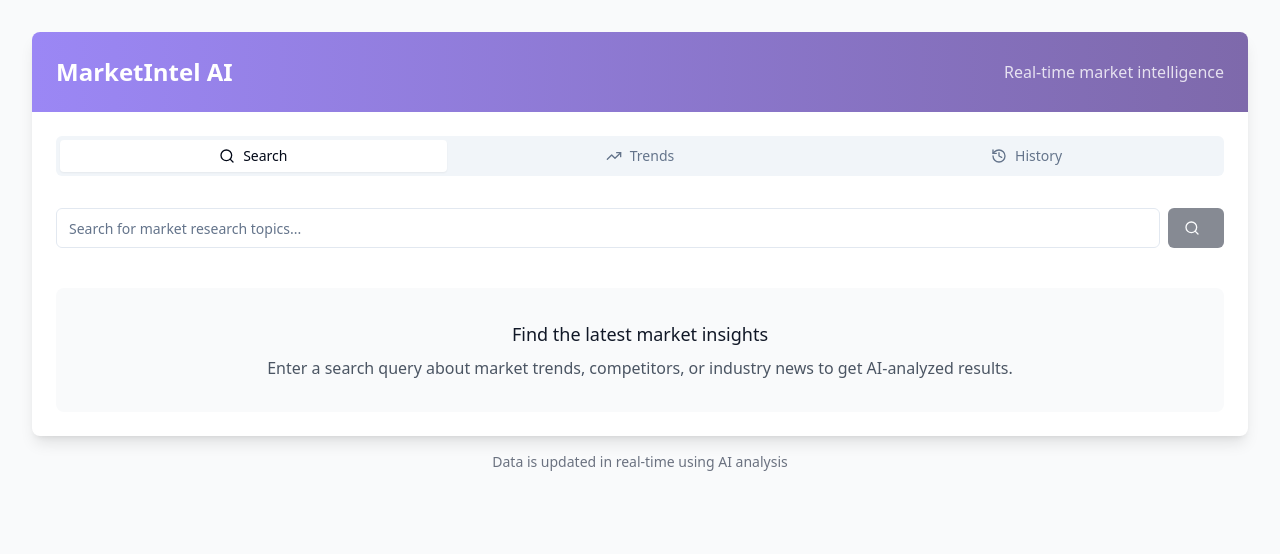
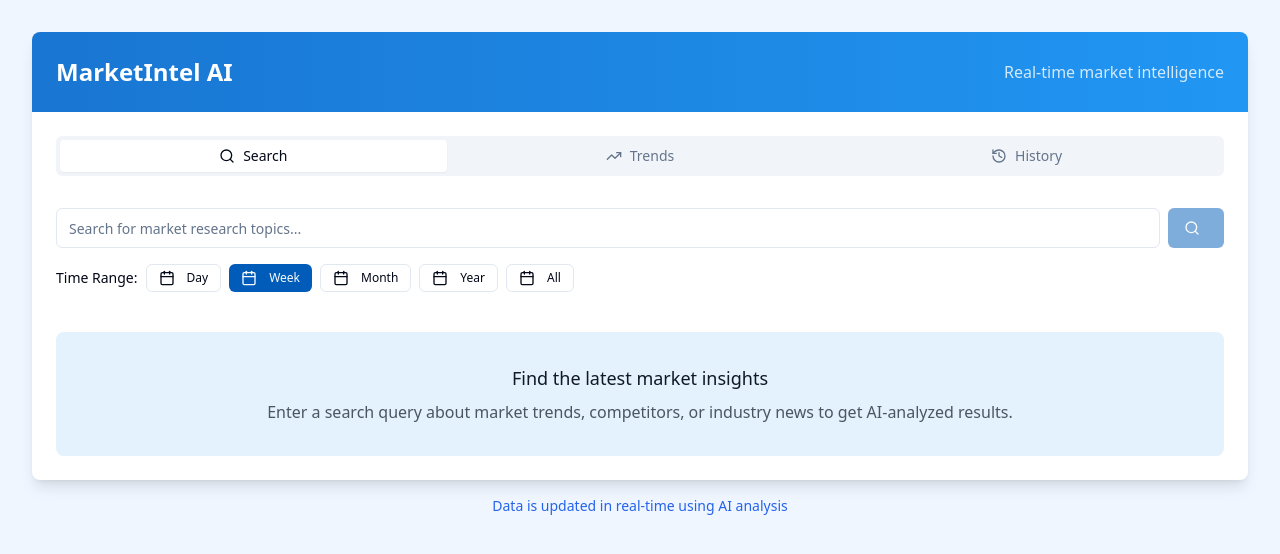
Before and after one commit to RamcoGIS/market-intel-insights, a React (Vite) app: page /market-research in a window 1280 px wide. Shown: the top 554 px of the page. Built offline with nearby package versions, Linux system fonts and the light colour scheme.

Commit message:
Refactor: Implement UI changes and search options
- Change color theme to blue shades.
- Add search options (day/month/week/year) to the Search tab.
- Implement functionality to show search details on history topic click.

```diff
--- a/src/components/HistoryPanel.tsx
+++ b/src/components/HistoryPanel.tsx
@@ -13,6 +13,7 @@ export function HistoryPanel() {
     sentiment: [] as Sentiment[],
     impact: [] as Impact[],
   });
+  const [activeQuery, setActiveQuery] = useState<string | null>(null);
 
   const toggleItem = (id: string) => {
     setOpenItems(prev => ({
@@ -84,8 +85,19 @@ export function HistoryPanel() {
     // In a real app, this would open a dialog or redirect to enhance the query
   };
 
+  const handleViewDetails = (queryId: string) => {
+    setActiveQuery(activeQuery === queryId ? null : queryId);
+  };
+
+  // If a query is active, show only that query's results
+  const activeQueryData = activeQuery
+    ? sampleSearchQueries.find(q => q.id === activeQuery)
+    : null;
+
   return (
     <div className="space-y-6">
+      {!activeQueryData ? (
+        <>
           <div className="sticky top-0 bg-background pt-2 pb-4 z-10">
             <h2 className="text-lg font-semibold mb-3">Search History</h2>
 
@@ -148,6 +160,14 @@ export function HistoryPanel() {
                         <Button
                           size="sm"
                           variant="outline"
+                          onClick={() => handleViewDetails(queryItem.id)}
+                        >
+                          <Search className="mr-1 h-4 w-4" />
+                          View Details
+                        </Button>
+                        <Button
+                          size="sm"
+                          variant="outline"
                           onClick={() => handleRerun(queryItem.query)}
                         >
                           <RefreshCcw className="mr-1 h-4 w-4" />
@@ -165,10 +185,30 @@ export function HistoryPanel() {
                   </div>
                   <CollapsibleContent className="px-4 pb-4">
                     <div className="pt-2 border-t">
-                  <h4 className="text-sm font-medium text-gray-500 mb-3">Results</h4>
-                  {queryItem.results.map(result => (
-                    <SearchResultCard key={result.id} result={result} />
+                      <h4 className="text-sm font-medium text-gray-500 mb-3">Results Summary</h4>
+                      <div>
+                        <p className="text-sm text-gray-600 mb-2">
+                          {queryItem.results.length} results •
+                          <span className="ml-1">{
+                            queryItem.results.filter(r => r.sentiment === 'positive').length
+                          } positive, </span>
+                          <span>{
+                            queryItem.results.filter(r => r.sentiment === 'negative').length
+                          } negative</span>
+                        </p>
+                        <div className="flex flex-wrap gap-1">
+                          {queryItem.results.slice(0, 3).map((result, i) => (
+                            <span key={i} className="text-xs bg-gray-100 px-2 py-1 rounded-full">
+                              {result.headline.substring(0, 20)}...
+                            </span>
                           ))}
+                          {queryItem.results.length > 3 && (
+                            <span className="text-xs bg-gray-100 px-2 py-1 rounded-full">
+                              +{queryItem.results.length - 3} more
+                            </span>
+                          )}
+                        </div>
+                      </div>
                     </div>
                   </CollapsibleContent>
                 </Collapsible>
@@ -179,6 +219,28 @@ export function HistoryPanel() {
               </div>
             )}
           </div>
+        </>
+      ) : (
+        <div className="space-y-4">
+          <div className="flex items-center justify-between">
+            <h2 className="text-xl font-semibold">{activeQueryData.query}</h2>
+            <Button variant="outline" onClick={() => setActiveQuery(null)}>
+              Back to History
+            </Button>
+          </div>
+
+          <div className="flex items-center text-sm text-gray-500 mb-4">
+            <Calendar className="mr-1 h-4 w-4" />
+            {formatDate(activeQueryData.timestamp)}
+          </div>
+
+          <div className="space-y-4 mt-4">
+            {activeQueryData.results.map(result => (
+              <SearchResultCard key={result.id} result={result} />
+            ))}
+          </div>
+        </div>
+      )}
     </div>
   );
 }
--- a/src/components/SearchPanel.tsx
+++ b/src/components/SearchPanel.tsx
@@ -4,8 +4,8 @@ import { SearchResultCard } from "./SearchResultCard";
 import { sampleSearchResults } from "../data/sample-market-data";
 import { Input } from "@/components/ui/input";
 import { Button } from "@/components/ui/button";
-import { SearchResult, Sentiment, Impact } from "../types/market-research";
-import { Search } from "lucide-react";
+import { SearchResult, Sentiment, Impact, TimeRange } from "../types/market-research";
+import { Search, Calendar } from "lucide-react";
 
 export function SearchPanel() {
   const [query, setQuery] = useState("");
@@ -14,6 +14,7 @@ export function SearchPanel() {
   const [filters, setFilters] = useState({
     sentiment: [] as Sentiment[],
     impact: [] as Impact[],
+    timeRange: 'week' as TimeRange
   });
 
   const handleSearch = (e: React.FormEvent) => {
@@ -61,6 +62,13 @@ export function SearchPanel() {
     });
   };
 
+  const setTimeRange = (timeRange: TimeRange) => {
+    setFilters(prev => ({
+      ...prev,
+      timeRange
+    }));
+  };
+
   const filteredResults = results.filter(result => {
     // If no filters are selected, show all results
     if (filters.sentiment.length === 0 && filters.impact.length === 0) {
@@ -91,6 +99,24 @@ export function SearchPanel() {
             {isSearching ? "Searching..." : <Search className="mr-2 h-4 w-4" />}
           </Button>
         </form>
+
+        <div className="flex flex-wrap gap-2 mt-4">
+          <div className="flex items-center gap-2">
+            <span className="text-sm font-medium">Time Range:</span>
+            {(['day', 'week', 'month', 'year', 'all'] as TimeRange[]).map(timeRange => (
+              <Button
+                key={timeRange}
+                variant={filters.timeRange === timeRange ? "default" : "outline"}
+                size="sm"
+                onClick={() => setTimeRange(timeRange)}
+                className="h-7 text-xs capitalize"
+              >
+                <Calendar className="mr-1 h-3 w-3" />
+                {timeRange}
+              </Button>
+            ))}
+          </div>
+        </div>
 
         {results.length > 0 && (
           <div className="flex flex-wrap gap-2 mt-4">
@@ -141,7 +167,7 @@ export function SearchPanel() {
             Searching...
           </div>
         ) : (
-          <div className="bg-gray-50 rounded-lg p-8 text-center">
+          <div className="bg-brand-light rounded-lg p-8 text-center">
             <h3 className="text-lg font-medium text-gray-900 mb-2">Find the latest market insights</h3>
             <p className="text-gray-600">
               Enter a search query about market trends, competitors, or industry news to get AI-analyzed results.
--- a/src/index.css
+++ b/src/index.css
@@ -1,3 +1,4 @@
+
 @tailwind base;
 @tailwind components;
 @tailwind utilities;
@@ -13,7 +14,7 @@
     --popover: 0 0% 100%;
     --popover-foreground: 222.2 84% 4.9%;
 
-    --primary: 222.2 47.4% 11.2%;
+    --primary: 210 100% 36%; /* Blue shade */
     --primary-foreground: 210 40% 98%;
 
     --secondary: 210 40% 96.1%;
@@ -61,7 +62,7 @@
     --popover: 222.2 84% 4.9%;
     --popover-foreground: 210 40% 98%;
 
-    --primary: 210 40% 98%;
+    --primary: 210 100% 52%; /* Brighter blue for dark mode */
     --primary-foreground: 222.2 47.4% 11.2%;
 
     --secondary: 217.2 32.6% 17.5%;
--- a/src/pages/Index.tsx
+++ b/src/pages/Index.tsx
@@ -4,15 +4,29 @@ import { Link } from "react-router-dom";
 
 const Index = () => {
   return (
-    <div className="min-h-screen flex items-center justify-center bg-gray-100">
-      <div className="text-center">
-        <h1 className="text-4xl font-bold mb-4">Welcome to MarketIntel AI</h1>
-        <p className="text-xl text-gray-600 mb-8">Real-time market intelligence powered by AI</p>
-        <Button asChild size="lg">
+    <div className="min-h-screen flex items-center justify-center bg-gradient-to-br from-blue-50 to-blue-100">
+      <div className="text-center max-w-2xl px-6">
+        <h1 className="text-4xl font-bold mb-4 text-brand-dark">Welcome to MarketIntel AI</h1>
+        <p className="text-xl text-blue-700 mb-8">Real-time market intelligence powered by AI</p>
+        <Button asChild size="lg" className="bg-brand-primary hover:bg-brand-dark transition-colors">
           <Link to="/market-research">
             Launch Market Research Analyzer
           </Link>
         </Button>
+        <div className="mt-12 grid grid-cols-1 md:grid-cols-3 gap-6">
+          <div className="bg-white p-6 rounded-lg shadow-md">
+            <h3 className="text-lg font-semibold mb-2 text-brand-primary">Real-time Search</h3>
+            <p className="text-gray-600">Search market data with AI-powered analysis and insights</p>
+          </div>
+          <div className="bg-white p-6 rounded-lg shadow-md">
+            <h3 className="text-lg font-semibold mb-2 text-brand-primary">Trending Topics</h3>
+            <p className="text-gray-600">Stay updated with the latest market trends and analysis</p>
+          </div>
+          <div className="bg-white p-6 rounded-lg shadow-md">
+            <h3 className="text-lg font-semibold mb-2 text-brand-primary">Search History</h3>
+            <p className="text-gray-600">Access your past research and build on previous insights</p>
+          </div>
+        </div>
       </div>
     </div>
   );
--- a/src/pages/MarketResearch.tsx
+++ b/src/pages/MarketResearch.tsx
@@ -12,7 +12,7 @@ export default function MarketResearch() {
   const [activeTab, setActiveTab] = useState<TabType>("search");
 
   return (
-    <div className="min-h-screen bg-gray-50">
+    <div className="min-h-screen bg-blue-50">
       <div className="max-w-7xl mx-auto px-4 sm:px-6 lg:px-8 py-8">
         <div className="bg-white rounded-lg shadow-lg overflow-hidden">
           {/* Header */}
@@ -60,7 +60,7 @@ export default function MarketResearch() {
           </Tabs>
         </div>
 
-        <div className="mt-4 text-center text-sm text-gray-500">
+        <div className="mt-4 text-center text-sm text-blue-600">
           <p>Data is updated in real-time using AI analysis</p>
         </div>
       </div>
--- a/src/types/market-research.ts
+++ b/src/types/market-research.ts
@@ -1,6 +1,7 @@
 
 export type Sentiment = 'positive' | 'neutral' | 'negative';
 export type Impact = 'high' | 'medium' | 'low';
+export type TimeRange = 'day' | 'week' | 'month' | 'year' | 'all';
 
 export interface SearchResult {
   id: string;
--- a/tailwind.config.ts
+++ b/tailwind.config.ts
@@ -65,20 +65,20 @@ export default {
 				},
                 // Custom colors for sentiment and impact
                 sentiment: {
-                    positive: '#F2FCE2',
-                    negative: '#FEC6A1',
-                    neutral: '#8E9196'
+                    positive: '#E3F2FD', // Light blue for positive
+                    negative: '#FFCDD2', // Light red for negative
+                    neutral: '#ECEFF1'  // Light gray for neutral
                 },
                 impact: {
-                    high: '#8B5CF6',
-                    medium: '#7E69AB',
-                    low: '#F1F0FB'
+                    high: '#1E88E5',   // Medium blue for high impact
+                    medium: '#64B5F6', // Light blue for medium impact
+                    low: '#E3F2FD'     // Very light blue for low impact
                 },
                 brand: {
-                    primary: '#9b87f5',
-                    secondary: '#7E69AB',
-                    dark: '#1A1F2C',
-                    light: '#F1F1F1'
+                    primary: '#1976D2',   // Bright blue primary
+                    secondary: '#2196F3', // Medium blue secondary
+                    dark: '#0D47A1',      // Dark blue
+                    light: '#E3F2FD'      // Light blue background
                 }
 			},
 			borderRadius: {
```
Lines whose indentation alone changed are shown as unchanged.
